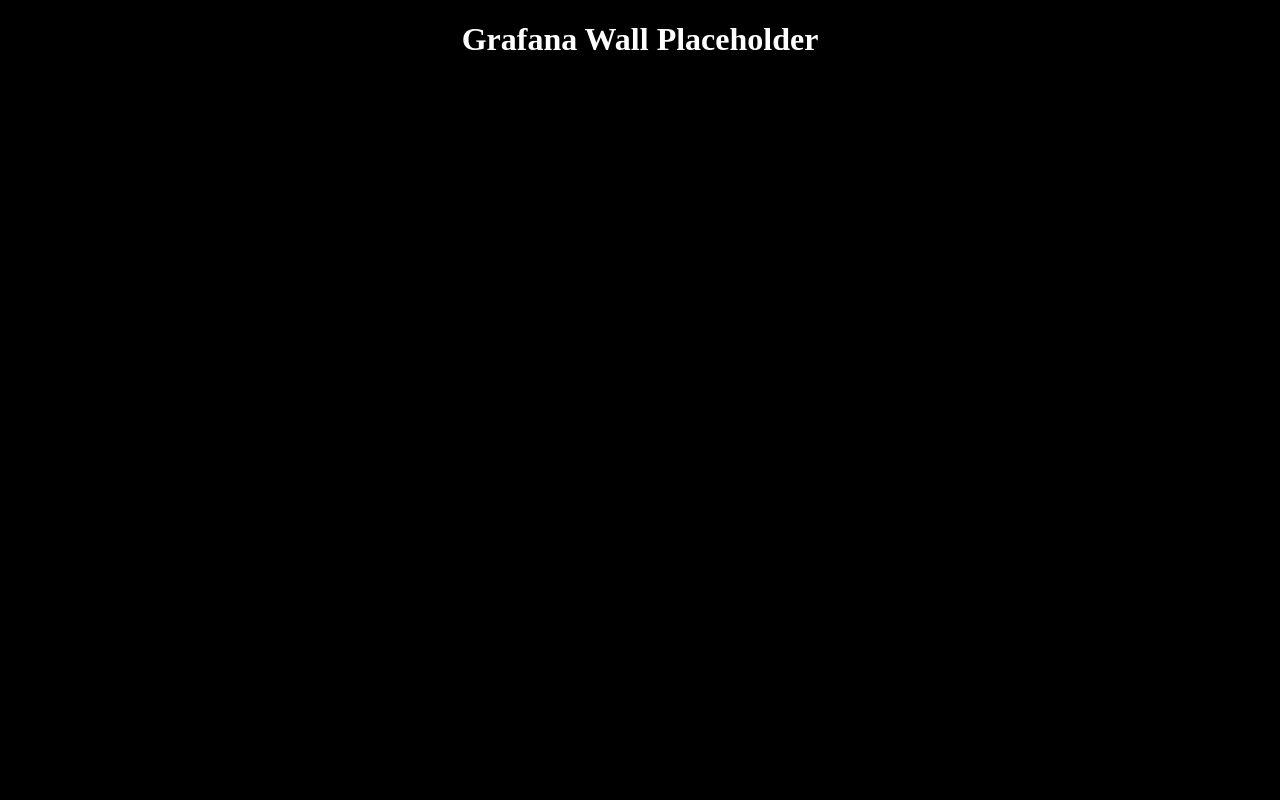
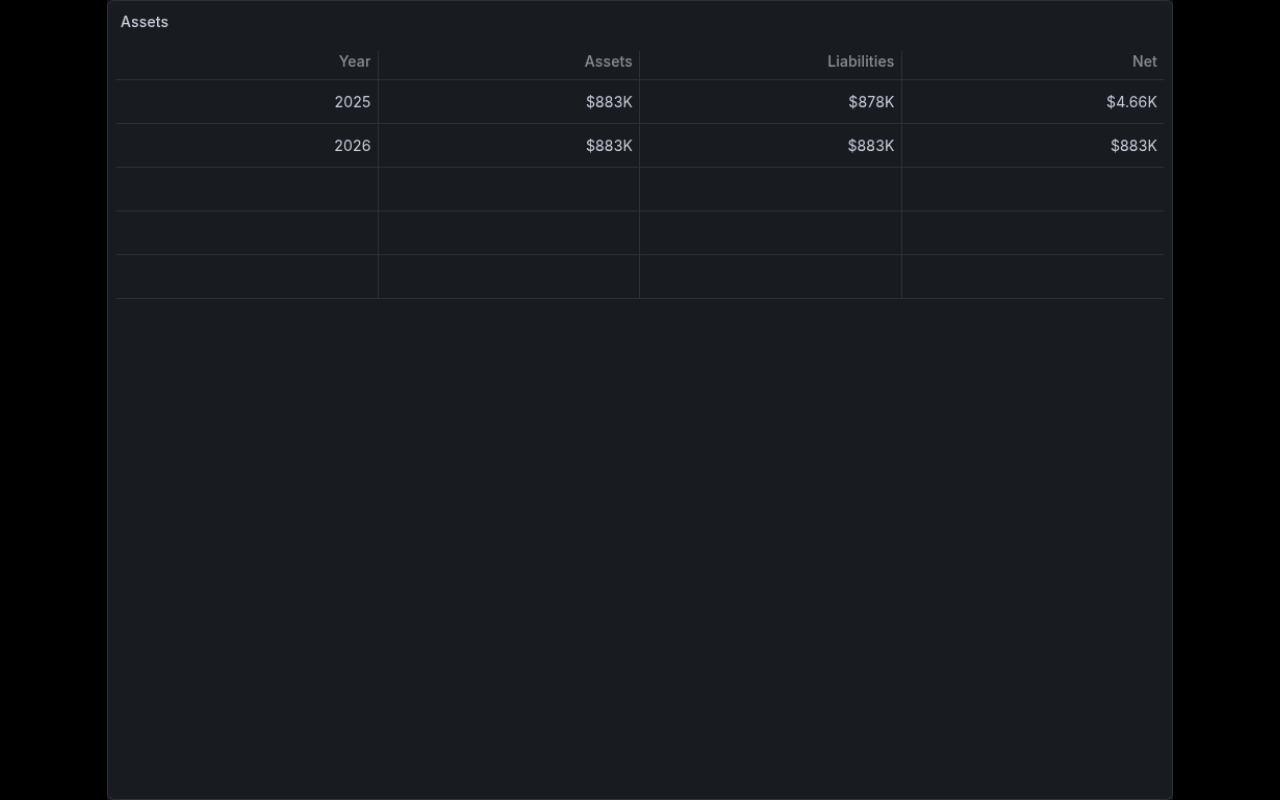
Before and after one commit to shashin-andro777/grafana-wall, a plain HTML site: page index.html in a window 1280 px wide. Drawn offline with Linux system fonts and the light colour scheme.

Commit message:
Update index.html

```diff
--- a/index.html
+++ b/index.html
@@ -1,8 +1,23 @@
 <!doctype html>
 <html>
-  <body style="margin:0;background:black">
-    <h1 style="color:white;text-align:center">
-      Grafana Wall Placeholder
-    </h1>
-  </body>
+<head>
+  <meta charset="utf-8" />
+  <meta http-equiv="refresh" content="60">
+  <meta name="viewport" content="width=device-width, initial-scale=1.0">
+  <style>
+    html, body { margin: 0; width: 100%; height: 100%; background: black; overflow: hidden; }
+    img { width: 100vw; height: 100vh; object-fit: contain; display: block; }
+  </style>
+</head>
+<body>
+  <img id="dash" src="dashboard.png?cb=1" alt="Grafana Wall">
+  <script>
+    (function () {
+      var img = document.getElementById("dash");
+      function bust() { img.src = "dashboard.png?cb=" + new Date().getTime(); }
+      bust();
+      setInterval(bust, 60000);
+    })();
+  </script>
+</body>
 </html>
```
